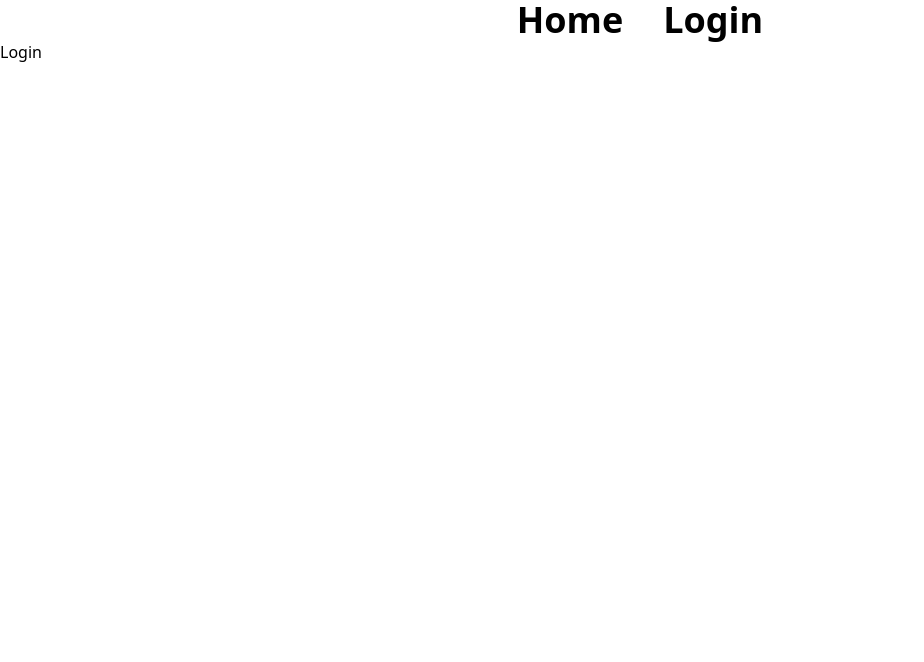
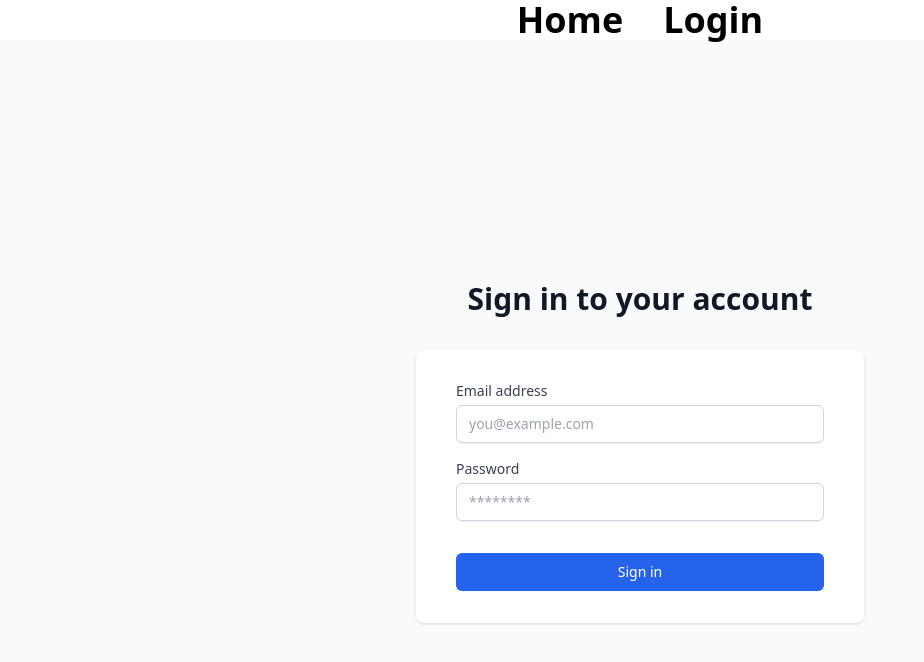
Before and after one commit to Ujjal-ENG/AllSimpleReactProjects, a React (Vite) app in the folder react-with-firebase/: page /login in a window 1280 px wide. Shown: the top 662 px of the page, without its empty margins (0-924 px from the left). Built offline with nearby package versions, Linux system fonts and the light colour scheme.

Commit message:
make a nice login form using chat gpt

```diff
--- a/react-with-firebase/package.json
+++ b/react-with-firebase/package.json
@@ -10,6 +10,7 @@
         "lint": "npm i -D prettier && npm i -D babel-eslint && npx install-peerdeps --dev eslint-config-airbnb && npm i -D eslint-config-prettier eslint-plugin-prettier"
     },
     "dependencies": {
+        "@headlessui/react": "^1.7.14",
         "firebase": "^9.19.1",
         "localforage": "^1.10.0",
         "match-sorter": "^6.3.1",
--- a/react-with-firebase/src/components/pages/Login.jsx
+++ b/react-with-firebase/src/components/pages/Login.jsx
@@ -1,10 +1,123 @@
 /* eslint-disable indent */
+/* eslint-disable react/jsx-closing-bracket-location */
+/* eslint-disable jsx-a11y/label-has-associated-control */
+/* eslint-disable prettier/prettier */
+/* eslint-disable react/jsx-indent-props */
 /* eslint-disable react/jsx-indent */
-/* eslint-disable prettier/prettier */
-import React from 'react';
+import { Transition } from '@headlessui/react';
+import { useState } from 'react';
 
 function Login() {
-    return <div>Login</div>;
+    const [showForm, setShowForm] = useState(true);
+    const [isLoading, setIsLoading] = useState(false);
+    const [email, setEmail] = useState('');
+    const [password, setPassword] = useState('');
+
+    const handleSubmit = (e) => {
+        e.preventDefault();
+        setIsLoading(true);
+        // Simulating login request delay
+        setTimeout(() => {
+            setIsLoading(false);
+            setShowForm(false);
+        }, 2000);
+    };
+
+    return (
+        <div className="min-h-screen bg-gray-50 flex flex-col justify-center py-12 sm:px-6 lg:px-8">
+            <div className="sm:mx-auto sm:w-full sm:max-w-md">
+                <h2 className="mt-6 text-center text-3xl font-extrabold text-gray-900">Sign in to your account</h2>
+            </div>
+
+            <div className="mt-8 sm:mx-auto sm:w-full sm:max-w-md">
+                <div className="bg-white py-8 px-4 shadow sm:rounded-lg sm:px-10">
+                    <Transition
+                        show={showForm}
+                        enter="transition ease-out duration-300 transform"
+                        enterFrom="translate-x-full"
+                        enterTo="translate-x-0"
+                        leave="transition ease-in duration-300 transform"
+                        leaveFrom="translate-x-0"
+                        leaveTo="translate-x-full">
+                        <form onSubmit={handleSubmit}>
+                            <div>
+                                <label htmlFor="email" className="block text-sm font-medium text-gray-700">
+                                    Email address
+                                </label>
+                                <div className="mt-1">
+                                    <input
+                                        id="email"
+                                        type="email"
+                                        autoComplete="email"
+                                        required
+                                        value={email}
+                                        onChange={(e) => setEmail(e.target.value)}
+                                        className="appearance-none block w-full px-3 py-2 border border-gray-300 rounded-md shadow-sm placeholder-gray-400 focus:outline-none focus:ring-blue-500 focus:border-blue-500 sm:text-sm"
+                                        placeholder="you@example.com"
+                                    />
+                                </div>
+                            </div>
+
+                            <div className="mt-4">
+                                <label htmlFor="password" className="block text-sm font-medium text-gray-700">
+                                    Password
+                                </label>
+                                <div className="mt-1">
+                                    <input
+                                        id="password"
+                                        type="password"
+                                        autoComplete="current-password"
+                                        required
+                                        value={password}
+                                        onChange={(e) => setPassword(e.target.value)}
+                                        className="appearance-none block w-full px-3 py-2 border border-gray-300 rounded-md shadow-sm placeholder-gray-400 focus:outline-none focus:ring-blue-500 focus:border-blue-500 sm:text-sm"
+                                        placeholder="********"
+                                    />
+                                </div>
+                            </div>
+
+                            <div className="mt-8">
+                                <button
+                                    type="submit"
+                                    className="w-full flex justify-center py-2 px-4 border border-transparent rounded-md shadow-sm text-sm font-medium text-white bg-blue-600 hover:bg-blue-700 focus:outline-none focus:ring-2 focus:ring-offset-2 focus:ring-blue-500"
+                                    disabled={isLoading}>
+                                    {isLoading ? (
+                                        <div className="flex items-center justify-center">
+                                            <svg className="animate-spin -ml-1 mr-3 h-5 w-5 text-white" xmlns="http://             " viewBox="0 0 24 24">
+                                                <circle className="opacity-25" cx="12" cy="12" r="10" stroke="currentColor" strokeWidth="4" />
+
+                                                <path
+                                                    className="opacity-75"
+                                                    fill="currentColor"
+                                                    d="M4 12a8 8 0 018-8V0C5.373 0 0 5.373 0 12h4zm2 5.291A7.962 7.962 0 014 12H0c0 3.042 1.135 5.824 3 7.938l3-2.647zM12 20a8 8 0 01-8-8H0c0 6.627 5.373 12 12 12v-4zm2-9.709c1.865 2.115 3 4.897 3 7.938h4c0-4.418-1.794-8.418-4.693-11.309l-2.307 2.371z"
+                                                />
+                                            </svg>
+                                            Loading
+                                        </div>
+                                    ) : (
+                                        'Sign in'
+                                    )}
+                                </button>
+                            </div>
+                        </form>
+                    </Transition>
+
+                    <Transition
+                        show={!showForm}
+                        enter="transition ease-out duration-300 transform"
+                        enterFrom="-translate-x-full"
+                        enterTo="translate-x-0"
+                        leave="transition ease-in duration-300 transform"
+                        leaveFrom="translate-x-0"
+                        leaveTo="-translate-x-full">
+                        <div className="text-center">
+                            <h2 className="text-2xl font-bold mb-4">Welcome Back, Jane!</h2>
+                            <p className="text-gray-700">You are now logged in to your account. Thank you for using our service!</p>
+                        </div>
+                    </Transition>
+                </div>
+            </div>
+        </div>
+    );
 }
-
 export default Login;
```
Also changed, not shown: 1 other file (tests, documents, lock files or other folders).
